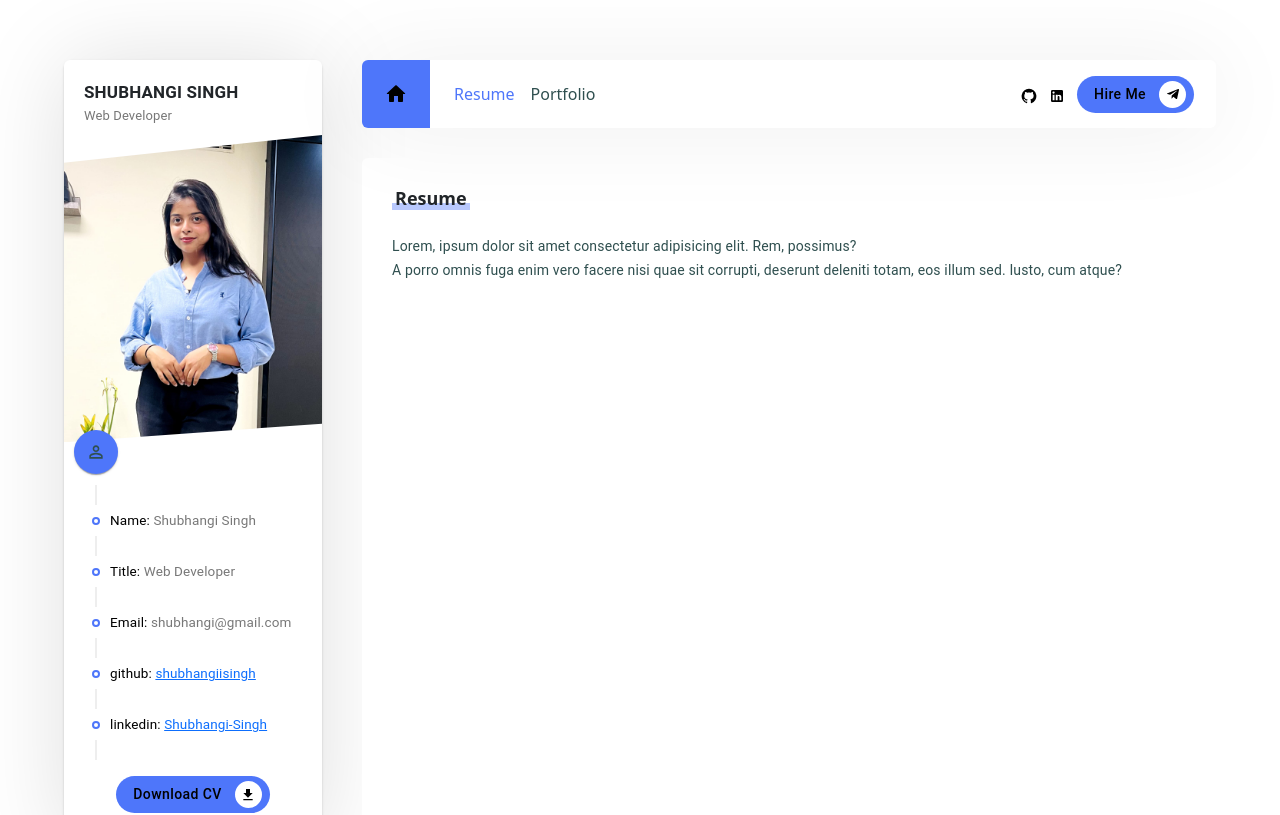
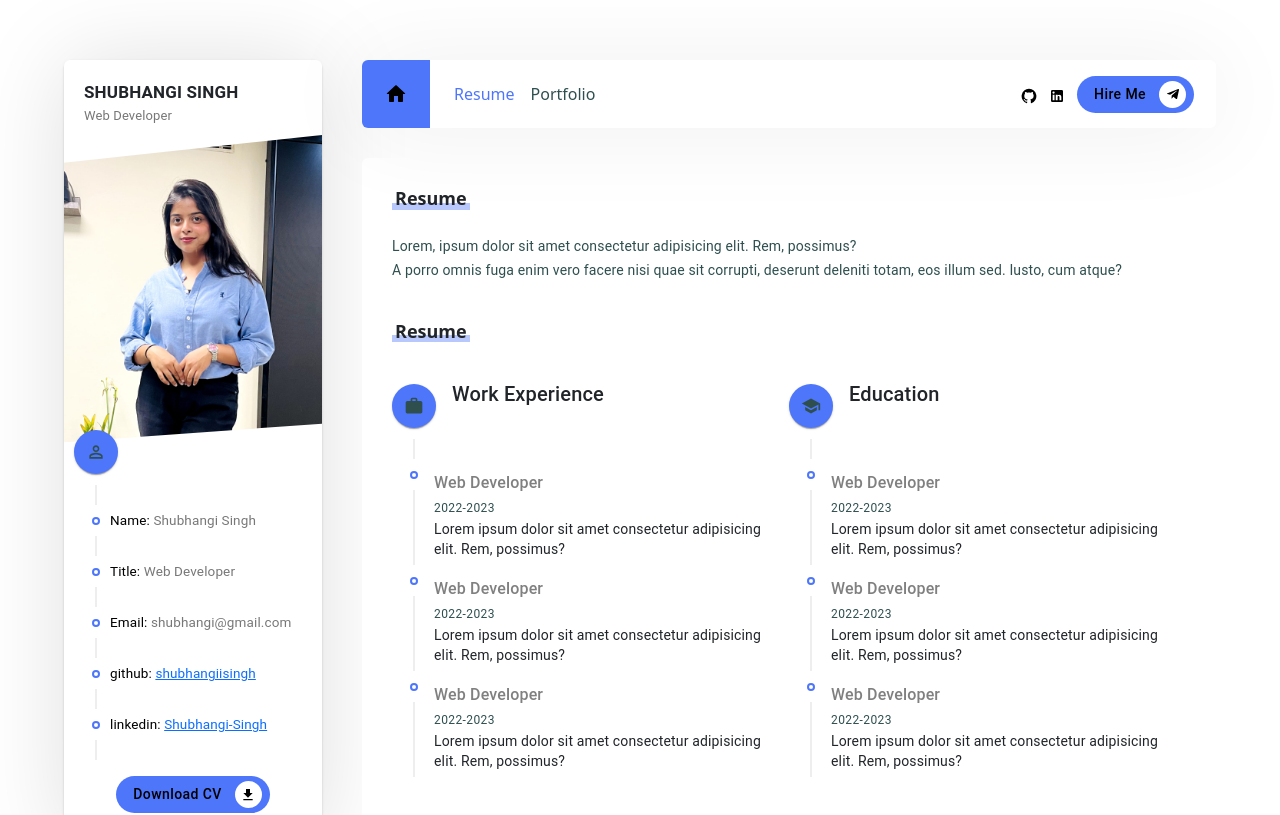
Before and after one commit to shubhangiisingh/Portfolio-Resume, a React (Create React App) app: page / in a window 1280 px wide. Shown: the top 815 px of the page. Built offline with nearby package versions, Linux system fonts and the light colour scheme.

Commit message:
resume done

```diff
--- a/src/pages/Resume.css
+++ b/src/pages/Resume.css
@@ -4,3 +4,15 @@
     line-height: 12px !important;
     white-space: pre-line !important;
 }
+.resume_timeline .resume_content .timelineItem_title{
+    font-size: 16px !important;
+    font-weight: 500 !important;
+}
+.resume_timeline .resume_content .timelineItem_date{
+    color: darkslategray;
+}
+.resume_timeline .resume_content .timelineItem_title{
+    font-size: small;
+    margin-top: 6px;
+    color: gray;
+}
--- a/src/pages/Resume.js
+++ b/src/pages/Resume.js
@@ -2,6 +2,11 @@ import React from 'react'
 import './Resume.css'
 import { Grid, Typography } from '@mui/material'
 import resumeData from '../utils/resumeData'
+import CustomTimeline, { CustomTimelineSeparator } from '../components/Timeline'
+import WorkIcon from '@mui/icons-material/Work';
+import TimelineItem from '@mui/lab/TimelineItem';
+import TimelineContent from '@mui/lab/TimelineContent';
+import SchoolIcon from '@mui/icons-material/School';
 const resume = () => {
   return (
     <>
@@ -13,10 +18,48 @@ const resume = () => {
         <Typography variant='body2' className='aboutme_text'>{resumeData.about}</Typography>
       </Grid>
     </Grid>
-    <Grid container className='section pb_45'></Grid>
-    <Grid container className='section pb_45'></Grid>
-    <Grid container className='section pb_45'></Grid>
-    <Grid container className='section pb_45'></Grid>
+    <Grid container className='section '>
+    <Grid item className='section_title mb_30'>
+        <span></span>
+        <h6 className='section_title_text'>Resume</h6></Grid>
+    </Grid>
+    <Grid item xs={12} >
+      <Grid container className='resume_timeline'>
+        <Grid item sm={12} md={6} xs={12}>
+          <CustomTimeline title="Work Experience" icon={<WorkIcon/>}>
+          {resumeData.experiences.map(experience => (
+            <TimelineItem>
+              <CustomTimelineSeparator />
+
+              <TimelineContent className='resume_content'>
+                <Typography className='timelineItem_title'>{experience.title}</Typography>
+                <Typography variant='caption' className='timelineItem_date'>{experience.Date}</Typography>
+                <Typography variant='body2' className='timelineItem_description'>{experience.description}</Typography>
+              </TimelineContent>
+            </TimelineItem>
+          ))}
+          </CustomTimeline>
+        </Grid>
+        <Grid item sm={12} md={6} xs={12}>
+        <CustomTimeline title="Education" icon={<SchoolIcon/>}>
+          {resumeData.educations.map(education => (
+            <TimelineItem>
+              <CustomTimelineSeparator />
+
+              <TimelineContent className='resume_content'>
+                <Typography className='timelineItem_title'>{education.title}</Typography>
+                <Typography variant='caption' className='timelineItem_date'>{education.Date}</Typography>
+                <Typography variant='body2' className='timelineItem_description'>{education.description}</Typography>
+              </TimelineContent>
+            </TimelineItem>
+          ))}
+          </CustomTimeline>
+       </Grid>
+      </Grid>
+      </Grid>
+    <Grid container className='section '></Grid>
+    <Grid container className='section '></Grid>
+    <Grid container className='section '></Grid>
     </>
   )
 }
--- a/src/utils/resumeData.js
+++ b/src/utils/resumeData.js
@@ -25,4 +25,39 @@ export default {
 
     },
     about: "Lorem, ipsum dolor sit amet consectetur adipisicing elit. Rem, possimus?\n\n A porro omnis fuga enim vero facere nisi quae sit corrupti, deserunt deleniti totam, eos illum sed. Iusto, cum atque?",
+    experiences: [
+        {
+            title: "Web Developer",
+            Date: "2022-2023",
+            description: "Lorem ipsum dolor sit amet consectetur adipisicing elit. Rem, possimus?",
+        },
+        {
+            title: "Web Developer",
+            Date: "2022-2023",
+            description: "Lorem ipsum dolor sit amet consectetur adipisicing elit. Rem, possimus?",
+        },
+        {
+            title: "Web Developer",
+            Date: "2022-2023",
+            description: "Lorem ipsum dolor sit amet consectetur adipisicing elit. Rem, possimus?",
+        },
+    ],
+    educations: [
+        {
+            title: "Web Developer",
+            Date: "2022-2023",
+            description: "Lorem ipsum dolor sit amet consectetur adipisicing elit. Rem, possimus?",
+        },
+        {
+            title: "Web Developer",
+            Date: "2022-2023",
+            description: "Lorem ipsum dolor sit amet consectetur adipisicing elit. Rem, possimus?",
+        },
+        {
+            title: "Web Developer",
+            Date: "2022-2023",
+            description: "Lorem ipsum dolor sit amet consectetur adipisicing elit. Rem, possimus?",
+        },
+    ],
+
 };
```
